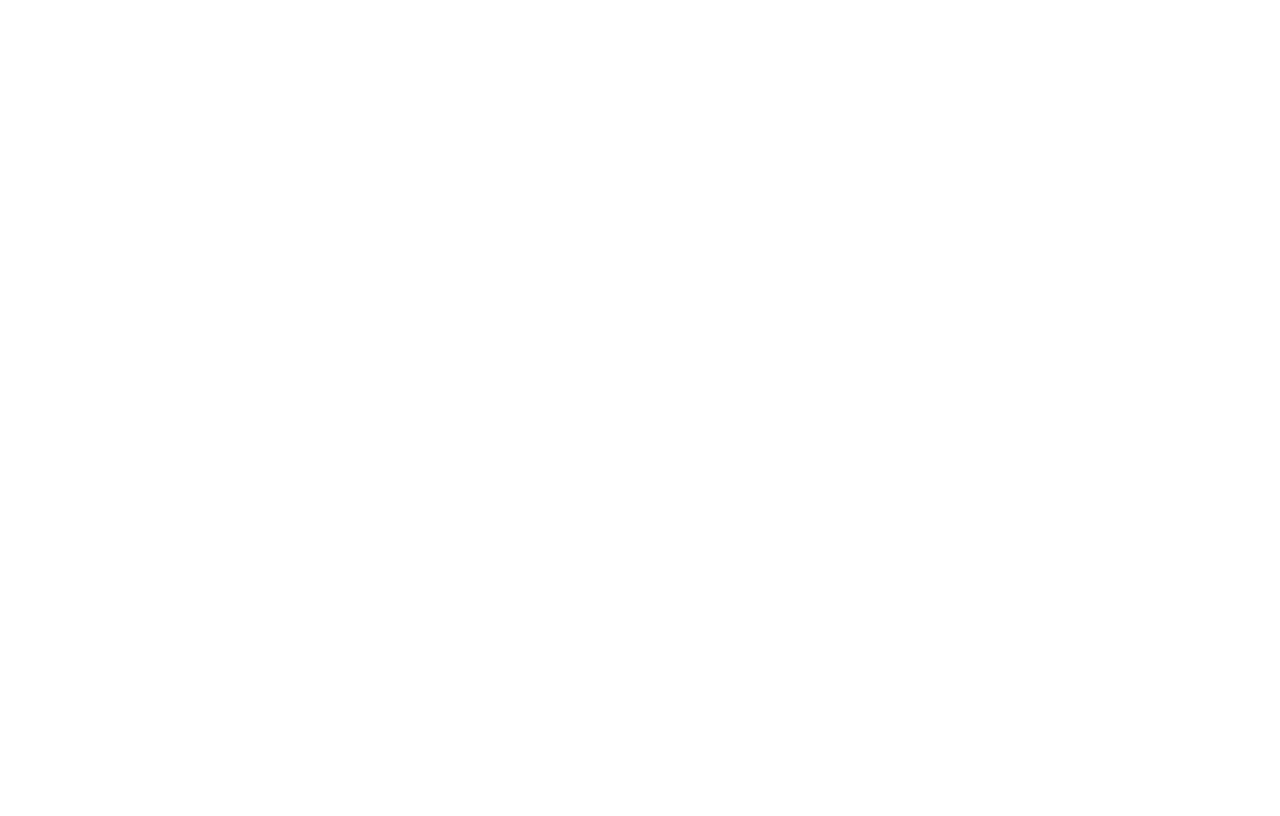
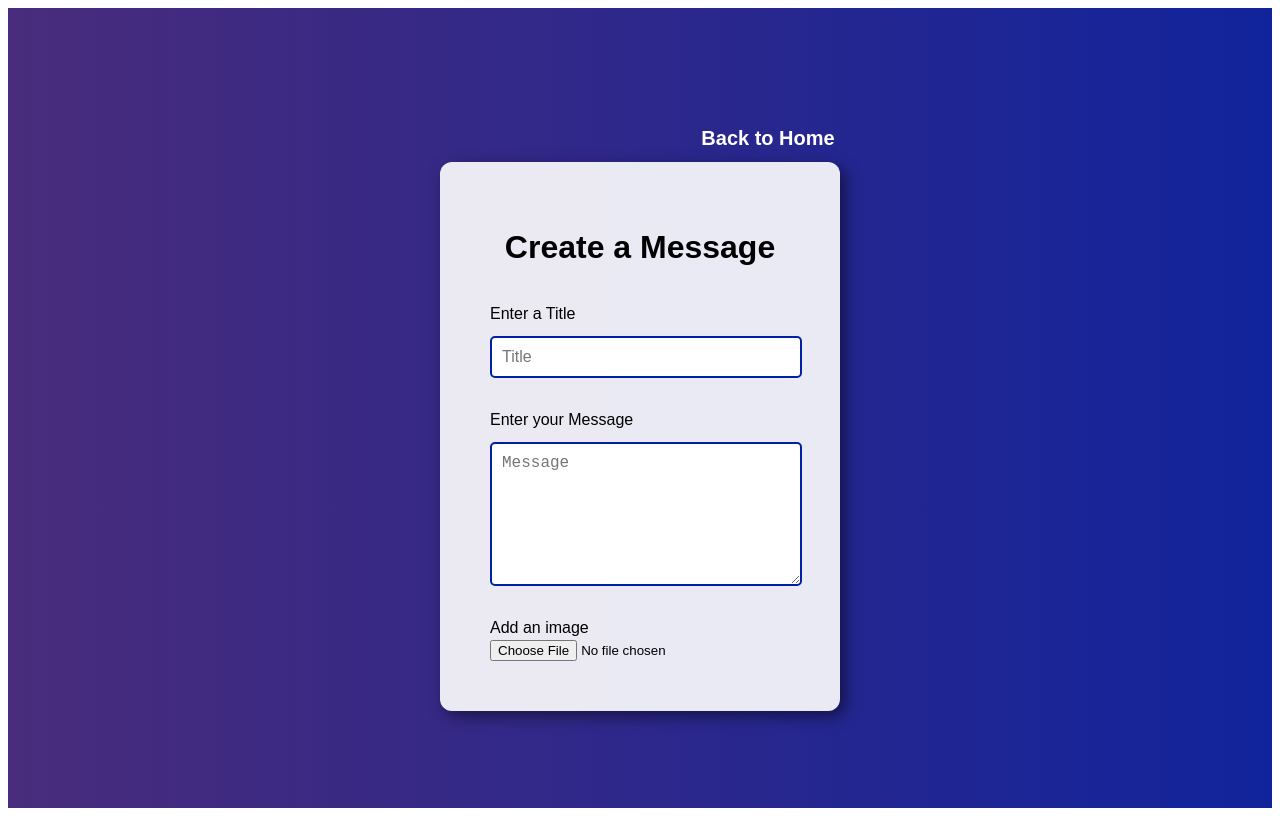
Before and after one commit to samgator/gator-greetings, a React (Vite) app in the folder react-apps/: page /home/message-create in a window 1280 px wide. Before the commit this address had no page. Built offline with nearby package versions, Linux system fonts and the light colour scheme.

Commit message:
Added message creation component

```diff
--- a/react-apps/src/Home.jsx
+++ b/react-apps/src/Home.jsx
@@ -9,7 +9,7 @@
     }
 
     function navigateCreateMessage(){
-        navigate('/')
+        navigate('message-create')
     }
 
     return(
--- a/react-apps/src/Message.css
+++ b/react-apps/src/Message.css
@@ -66,3 +66,14 @@
     text-align: left;
     font-size: 20px;
 }
+
+.exit-message-btn-container{
+    width: 60vw;
+    text-align: right;
+    margin: 0px;
+    padding: 0px;
+}
+
+.exit-btn{
+    text-align: right;
+}
--- a/react-apps/src/Message.jsx
+++ b/react-apps/src/Message.jsx
@@ -10,7 +10,7 @@
 
     return (
         <div className='container'>
-            <div className='exit-btn-container'>
+            <div className='exit-message-btn-container'>
                 <button className='exit-btn' onClick={exitMessage}>Back to Home</button>
             </div>
             <div className='message-container'>
--- /dev/null
+++ b/react-apps/src/MessageCreate.css
@@ -0,0 +1,24 @@
+.card{
+    width: 25vw;
+}
+
+.title-and-input{
+    display: flex;
+    flex-direction: column;
+    padding: 10px;
+    text-align: left;
+    width: 90%;
+}
+
+p{
+    margin: 0px;
+    padding: 0px;
+}
+
+textarea{
+    height: 15vh;
+}
+
+.exit-message-create-btn-container{
+    margin-left: 20vw;
+}
--- /dev/null
+++ b/react-apps/src/MessageCreate.jsx
@@ -0,0 +1,35 @@
+import './MessageCreate.css'
+import { useNavigate } from 'react-router-dom'
+
+function MessageCreate() {
+    const navigate = useNavigate();
+
+    function exitMessage(){
+        navigate(-1);
+    }
+
+    return (
+        <div className="container">
+            <div className='exit-message-create-btn-container'>
+                <button className='exit-btn' onClick={exitMessage}>Back to Home</button>
+            </div>
+            <div className="card">
+                <h1>Create a Message</h1>
+                <div className='title-and-input'>
+                    <p>Enter a Title</p>
+                    <input className='input-field' type="text" placeholder="Title"></input>
+                </div>
+                <div className='title-and-input'>
+                    <p>Enter your Message</p>
+                    <textarea className='input-field' type="text" placeholder="Message"></textarea>
+                </div>
+                <div className='title-and-input'>
+                    <p>Add an image</p>
+                    <input type="file"></input>
+                </div>
+            </div>
+        </div>
+    );
+}
+
+export default MessageCreate;
--- a/react-apps/src/main.jsx
+++ b/react-apps/src/main.jsx
@@ -5,6 +5,7 @@
 import Login from './Login.jsx'
 import Profile from './Profile.jsx'
 import Message from './Message.jsx'
+import MessageCreate from './MessageCreate.jsx'
 
 createRoot(document.getElementById('root')).render(
   <BrowserRouter>
@@ -13,6 +14,7 @@
       <Route path='home'>
         <Route index element={<Home/>}/>
         <Route path='message' element={<Message username="Test User" title="Test Title" image="/src/assets/logo.png" content="Test Message"/>}/>
+        <Route path='message-create' element={<MessageCreate/>}/>
         <Route path='profile' element={<Profile username="Test User" bio="Test Bio"/>}/>
       </Route>
     </Routes>
```
